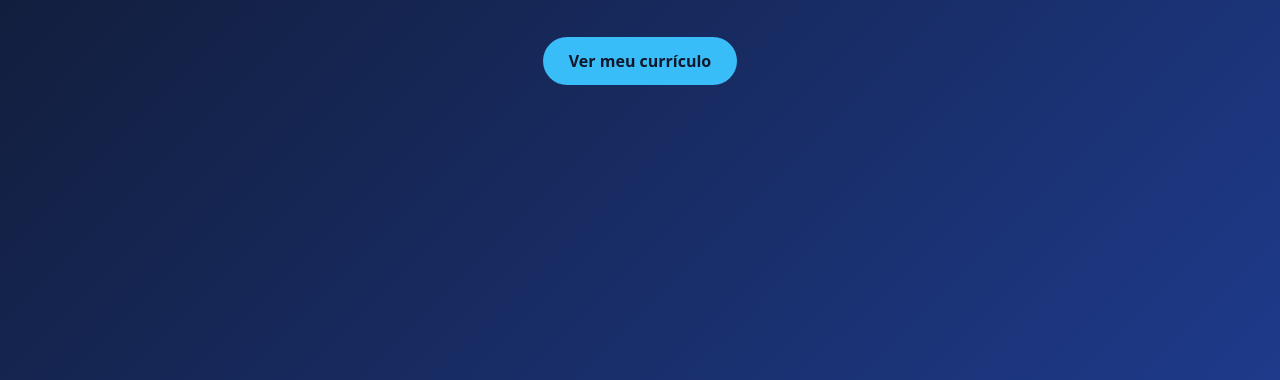
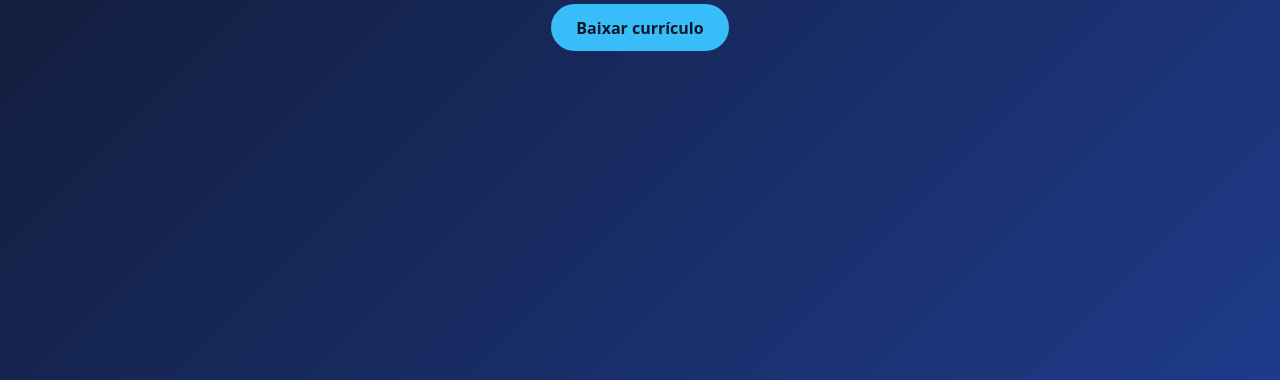
Before and after one commit to gessemacedo/gesse-soares, a plain HTML site: page index.html in a window 1280 px wide. Shown: the part 420-800 px from the top of the page. Drawn offline with Linux system fonts and the light colour scheme.

Commit message:
Botão para baixar currículo

```diff
--- a/index.html
+++ b/index.html
@@ -1,3 +1,3 @@
 <!doctype html><html lang="pt-BR"><head><meta charset="utf-8"><meta name="viewport" content="width=device-width,initial-scale=1"><title>Landing teste | Gessé Soares</title>
 <style>body{margin:0;font-family:system-ui,sans-serif;background:linear-gradient(135deg,#0f172a,#1e3a8a);color:#fff;min-height:100vh;display:grid;place-items:center;text-align:center}main{padding:2rem;max-width:640px}h1{font-size:2.5rem;margin:0 0 1rem}p{opacity:.85;line-height:1.6}a{display:inline-block;margin-top:1.5rem;padding:.8rem 1.6rem;border-radius:999px;background:#38bdf8;color:#0f172a;font-weight:700;text-decoration:none}</style></head>
-<body><main><h1>Olá, eu sou o Gessé 👋</h1><p>Esta é uma landing page de teste, publicada de graça no GitHub Pages e no Cloudflare Pages.</p><a href="https://gessemacedo.github.io/">Ver meu currículo</a></main></body></html>
+<body><main><h1>Olá, eu sou o Gessé 👋</h1><a href="https://gessemacedo.github.io/assets/cv.pdf" download="Curriculo-Gesse-Soares.pdf">Baixar currículo</a></main></body></html>
```
